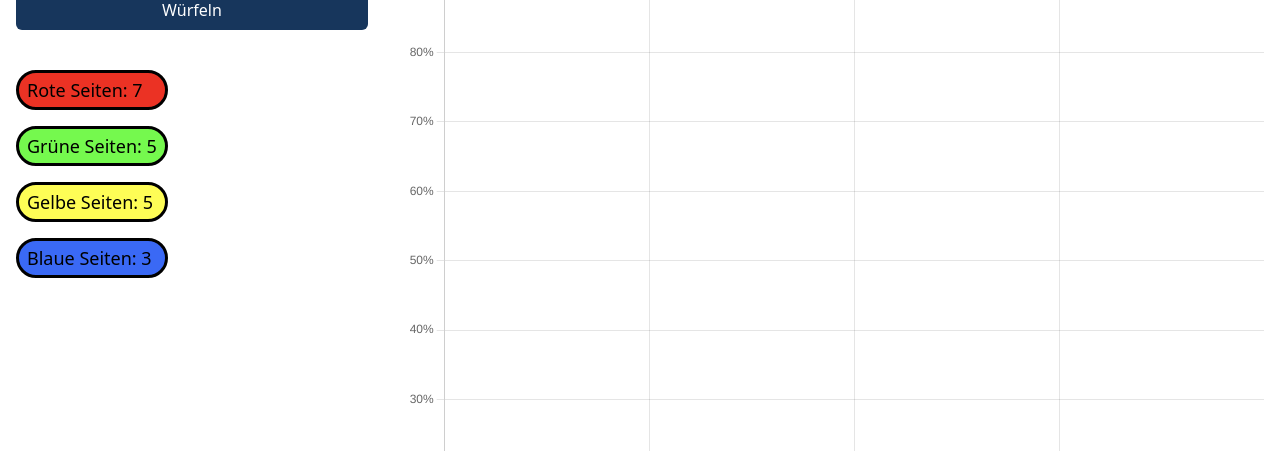
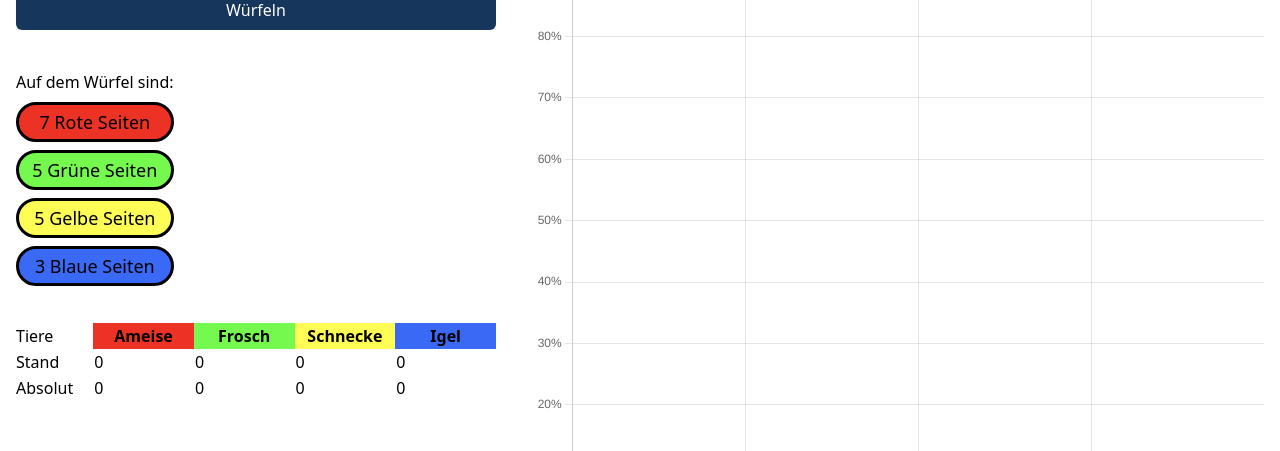
Before and after one commit to mathedidaktik/wettkoenig, a Nuxt app: page / in a window 1280 px wide. Shown: the part 224-675 px from the top of the page. Built offline with nearby package versions, Linux system fonts and the light colour scheme.

Commit message:
Add table with Animals and their absolut and momentarily score.

```diff
--- a/assets/css/style.css
+++ b/assets/css/style.css
@@ -9,7 +9,6 @@
 
 .chart {
   flex-grow: 1;
-  max-width: calc(100% - 250px);
 }
 
 
@@ -21,7 +20,7 @@
   padding-right: 8px;
   margin-bottom: 5px;
   border-radius: 20px;
-
+  text-align: center;
 }
 
 .redInput {
@@ -32,6 +31,7 @@
   padding-right: 8px;
   margin-bottom: 5px;
   border-radius: 20px;
+  text-align: center;
 }
 
 .yellowInput {
@@ -42,7 +42,7 @@
   padding-right: 8px;
   margin-bottom: 5px;
   border-radius: 20px;
-
+  text-align: center;
 }
 
 .greenInput {
@@ -53,18 +53,21 @@
   padding-right: 8px;
   margin-bottom: 5px;
   border-radius: 20px;
-
+  text-align: center;
 }
 
 .lableContainer {
   width: fit-content;
 }
 
+.header-container {
+  max-height: 10vh;
+}
+
 
 figure {
   position: relative;
   flex-grow: 2;
-  min-height: 0;
   display: flex;
 }
 
@@ -74,7 +77,41 @@ html,body, #__nuxt, #__layout{
 }
 
 #x-top-level-container {
-  width: 100% !important;
-  min-width: 100% !important;
-  max-width: 100% !important;
+  max-height: 90vh;
 }
+
+.ameise {
+  background-color: rgba(235, 50, 36, 1);
+}
+
+.frosch {
+  background-color: rgba(117, 249, 78, 1);
+}
+
+.schnecke {
+  background-color: rgba(254, 253, 86, 1);
+}
+
+.igel {
+  background-color: rgba(58, 105, 245, 1);
+}
+
+.dice-table {
+  width: 100%;
+  table-layout: fixed;
+}
+
+.dice-table th, .dice-table td {
+  width: 25%;
+}
+
+.table-container {
+  display: flex;
+}
+
+.row-descriptions {
+  margin-right: 20px;
+  display: flex;
+  flex-direction: column;
+  justify-content: space-around;
+}
--- a/components/Dice.vue
+++ b/components/Dice.vue
@@ -11,20 +11,45 @@
             <button type="button" @click="diceRolled" class="button text-white rounded-md px-4 py-2 mt-4 mb-2">Würfeln</button>
         </div>
 
-        <div ref="container" class="space-y-4 lableContainer">
+        <div ref="container" class="space-y-2 lableContainer">
+            <label>Auf dem Würfel sind:</label>
             <div>
-                <label class="text-lg font-medium redInput w-full block">Rote Seiten: {{ 7 }}</label>
+                <label class="text-lg font-medium redInput w-full block">{{ 7 }} Rote Seiten</label>
             </div>
             <div>
-                <label class="text-lg font-medium greenInput w-full block">Grüne Seiten: {{ 5 }}</label>
+                <label class="text-lg font-medium greenInput w-full block">{{ 5 }} Grüne Seiten</label>
             </div>
             <div>
-                <label class="text-lg font-medium yellowInput w-full block">Gelbe Seiten: {{ 5 }}</label>
+                <label class="text-lg font-medium yellowInput w-full block">{{ 5 }} Gelbe Seiten</label>
             </div>
             <div>
-                <label class="text-lg font-medium blueInput w-full block">Blaue Seiten: {{ 3 }}</label>
+                <label class="text-lg font-medium blueInput w-full block">{{ 3 }} Blaue Seiten</label>
             </div>
-
+        </div>
+        <div class="table-container">
+            <div class="row-descriptions">
+                <div>Tiere</div>
+                <div>Stand</div>
+                <div>Absolut</div>
+            </div>
+            <table class="dice-table">
+                <thead>
+                    <tr>
+                        <th class="ameise">Ameise</th>
+                        <th class="frosch">Frosch</th>
+                        <th class="schnecke">Schnecke</th>
+                        <th class="igel">Igel</th>
+                    </tr>
+                </thead>
+                <tbody>
+                    <tr v-for="(row, index) in diceResults" :key="index">
+                        <td>{{ row.ameise }}</td>
+                        <td>{{ row.frosch }}</td>
+                        <td>{{ row.schnecke }}</td>
+                        <td>{{ row.igel }}</td>
+                    </tr>
+                </tbody>
+            </table>
         </div>
     </div>
 </template>
@@ -47,6 +72,10 @@
             {rank: 1, color:'green', text: 'Grüne Seiten: ', classColor: 'greenInput' , sides: 5},
             {rank: 2, color:'yellow', text: 'Gelbe Seiten: ', classColor: 'yellowInput' , sides: 5},
             {rank: 3, color:'blue', text: 'Blaue Seiten: ', classColor: 'blueInput' , sides: 3},
+        ],
+        diceResults: [
+            { ameise: 0, frosch: 0, schnecke: 0, igel: 0 },
+            { ameise: 0, frosch: 0, schnecke: 0, igel: 0 }
         ]
         }
     },
@@ -78,6 +107,18 @@
                 }
             }
             this.rolls = rolls
+
+            this.diceResults[0].ameise = (rolls.filter(roll => roll === 'red').length);
+            this.diceResults[0].frosch = (rolls.filter(roll => roll === 'green').length);
+            this.diceResults[0].schnecke = (rolls.filter(roll => roll === 'yellow').length);
+            this.diceResults[0].igel = (rolls.filter(roll => roll === 'blue').length);
+
+            this.diceResults[1].ameise =  this.diceResults[1].ameise + (rolls.filter(roll => roll === 'red').length);
+            this.diceResults[1].frosch = this.diceResults[1].frosch + (rolls.filter(roll => roll === 'green').length);
+            this.diceResults[1].schnecke = this.diceResults[1].schnecke + (rolls.filter(roll => roll === 'yellow').length);
+            this.diceResults[1].igel = this.diceResults[1].igel  + (rolls.filter(roll => roll === 'blue').length);
+
+
             this.$emit('rollDice');
         },
         enforceMinMax() {
--- a/pages/index.vue
+++ b/pages/index.vue
@@ -1,7 +1,7 @@
 <template>
-    <dev class="flex w-full flex-wrap flex-row justify-between">
+    <div class="header-container flex w-full flex-wrap flex-row justify-between">
         <label class="w-full button text-white rounded-md px-4 p-4 m-0 mt-2 ml-4 mr-4 text-center text-3xl">Wettlauf</label>
-    </dev>
+    </div>
     <div id="x-top-level-container" class="flex h-full w-full flex-wrap flex-row justify-between">
         <div id="y-dice-control-container" class="flex flex-col grow w-full lg:w-1/5 xl:w-1/5 p-4">
             <div id="x-dices-container" class="flex flex-row space-x-4 mt-1">
@@ -11,9 +11,9 @@
             </div>
         </div>
 
-        <div id="canvas-container" class="w-full lg:w-3/5 xl:w-3/5 p-4 flex min-h-0 relative grow flex-col">
+        <div id="canvas-container" class="w-full lg:w-3/5 xl:w-3/5 p-4 flex relative flex-col">
             <figure>
-                <canvas ref="myChart" class="w-full h-full mt-1"></canvas>
+                <canvas ref="myChart" class="w-full h-full mt-1 chart"></canvas>
             </figure>
 
         </div>
```
